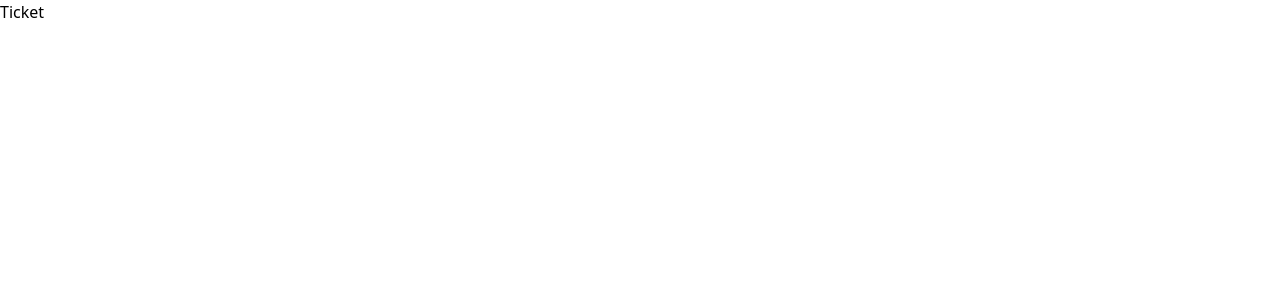
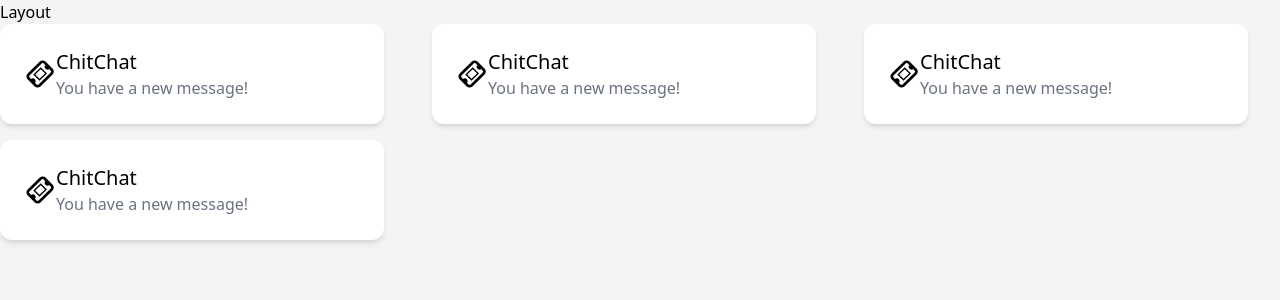
Before and after one commit to a-sadri/ticket, a React (Create React App) app in the folder frontend/: page / in a window 1280 px wide. Shown: the top 300 px of the page. Built offline with nearby package versions, Linux system fonts and the light colour scheme.

Commit message:
Add routes and base components
Card, Cards, Layout, Ticket ...

```diff
--- a/frontend/public/index.html
+++ b/frontend/public/index.html
@@ -13,7 +13,7 @@
     <link rel="manifest" href="%PUBLIC_URL%/manifest.json" />
     <title>Ticket</title>
   </head>
-  <body>
+  <body class="bg-gray-100">
     <noscript>You need to enable JavaScript to run this app.</noscript>
     <div id="root"></div>
   </body>
--- a/frontend/src/App.js
+++ b/frontend/src/App.js
@@ -1,9 +1,23 @@
-function App() {
+import { BrowserRouter, Routes, Route } from 'react-router-dom';
+
+// Components
+import Layout from './components/Layout';
+import Dashboard from './pages/Dashboard';
+import Tickets from './pages/tickets/Tickets';
+import AddTicket from './pages/tickets/AddTicket';
+
+const App = () => {
   return (
-    <div className='App'>
-      <h2>Ticket</h2>
-    </div>
+    <BrowserRouter>
+      <Routes>
+        <Route path='/' element={<Layout />}>
+          <Route index element={<Dashboard />} />
+          <Route path='tickets' element={<Tickets />} />
+          <Route path='tickets/add' element={<AddTicket />} />
+        </Route>
+      </Routes>
+    </BrowserRouter>
   );
-}
+};
 
 export default App;
--- /dev/null
+++ b/frontend/src/components/Card.js
@@ -0,0 +1,17 @@
+import { TiTicket } from 'react-icons/ti';
+
+const Card = () => {
+  return (
+    <div className='p-6 max-w-sm items-center bg-white rounded-xl shadow-md flex'>
+      <div className=''>
+        <TiTicket size='2rem' />
+      </div>
+      <div>
+        <div className='text-xl font-medium text-black'>ChitChat</div>
+        <p className='text-gray-500'>You have a new message!</p>
+      </div>
+    </div>
+  );
+};
+
+export default Card;
--- /dev/null
+++ b/frontend/src/components/Cards.js
@@ -0,0 +1,14 @@
+import Card from './Card';
+
+const Cards = () => {
+  return (
+    <div className='grid grid-cols-3 gap-4'>
+      <Card />
+      <Card />
+      <Card />
+      <Card />
+    </div>
+  );
+};
+
+export default Cards;
--- /dev/null
+++ b/frontend/src/components/Layout.js
@@ -0,0 +1,12 @@
+import { Outlet } from 'react-router';
+
+const Layout = () => {
+  return (
+    <div>
+      <h2>Layout</h2>
+      <Outlet />
+    </div>
+  );
+};
+
+export default Layout;
--- /dev/null
+++ b/frontend/src/pages/Dashboard.js
@@ -0,0 +1,11 @@
+import Cards from '../components/Cards';
+
+const Dashboard = () => {
+  return (
+    <div className='bg-red-700-700'>
+      <Cards />
+    </div>
+  );
+};
+
+export default Dashboard;
--- /dev/null
+++ b/frontend/src/pages/tickets/AddTicket.js
@@ -0,0 +1,9 @@
+const AddTicket = () => {
+  return (
+    <div>
+      <h2>Add ticket</h2>
+    </div>
+  );
+};
+
+export default AddTicket;
--- /dev/null
+++ b/frontend/src/pages/tickets/Tickets.js
@@ -0,0 +1,9 @@
+const Tickets = () => {
+  return (
+    <div>
+      <h2>Tickets</h2>
+    </div>
+  );
+};
+
+export default Tickets;
```
Also changed, not shown: 1 other file (tests, documents, lock files or other folders).
